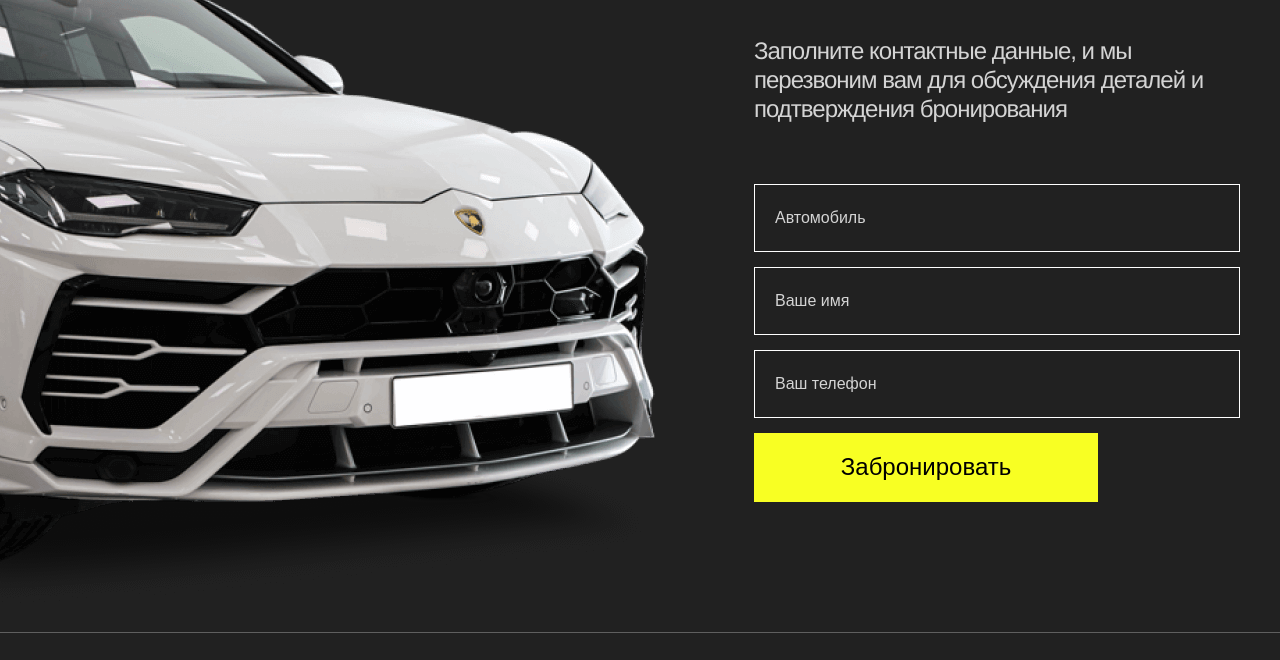
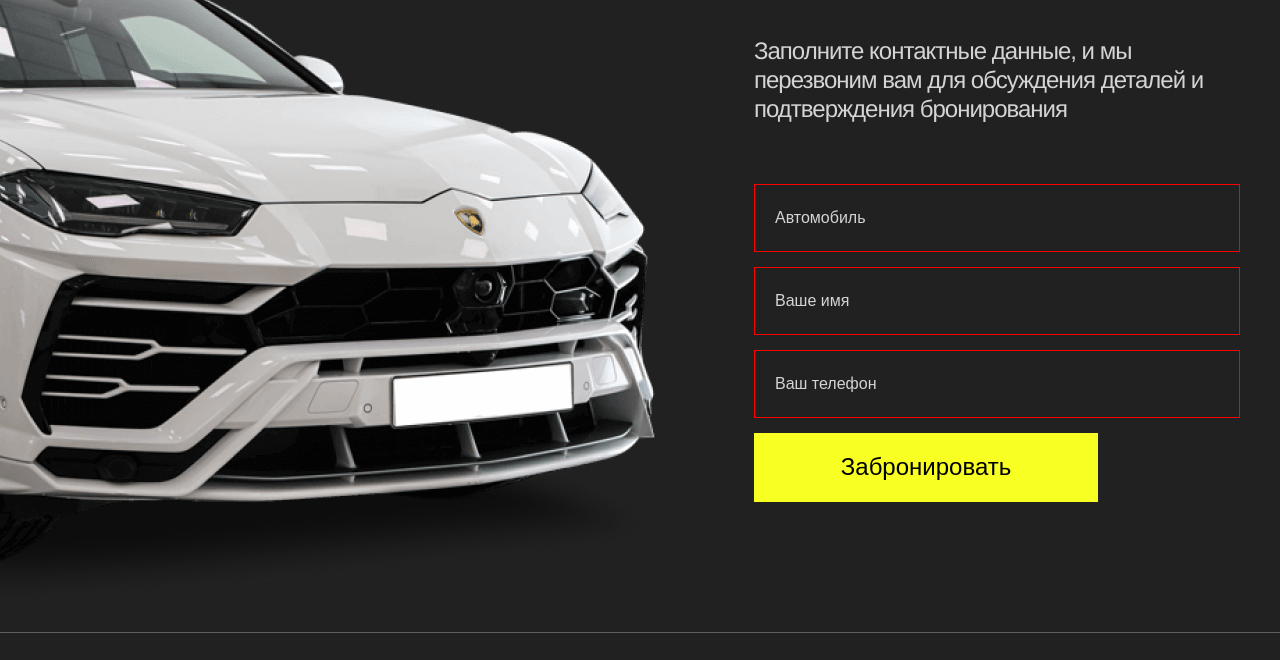
Before and after one commit to Aructurus2000/CarShop, a website: page index.html in a window 1280 px wide. Both pictures are taken after a click on the button "Забронировать". Shown: the part 6006-6666 px from the top of the page. Drawn offline with Linux system fonts and the light colour scheme.

Commit message:
feat: добавил валидацию формы

```diff
--- a/index.html
+++ b/index.html
@@ -431,10 +431,10 @@
                 деталей и подтверждения бронирования
             </p>
             <label class="order-form">
-                <input type="text" placeholder="Автомобиль"/>
-                <input type="text" placeholder="Ваше имя"/>
-                <input type="text" placeholder="Ваш телефон"/>
-                <button class="button" type="button">Забронировать</button>
+                <input type="text" placeholder="Автомобиль" id="car"/>
+                <input type="text" placeholder="Ваше имя" id="name"/>
+                <input type="text" placeholder="Ваш телефон" id="phone"/>
+                <button class="button" type="button" id="order-action">Забронировать</button>
             </label>
         </form>
     </div>
--- a/scripts/index.js
+++ b/scripts/index.js
@@ -23,3 +23,41 @@ filterItems.forEach((item) => {
         carsContent.scrollIntoView({ behavior: 'instant' });
     };
 });
+
+// Получаем элементы формы один раз при загрузке страницы
+const carField = document.getElementById('car');
+const nameField = document.getElementById('name');
+const phoneField = document.getElementById('phone');
+
+// Обработчик для кнопки с id "order-action"
+document.getElementById('order-action').addEventListener('click', function () {
+    // Собираем поля в массив
+    const fields = [carField, nameField, phoneField];
+
+    let hasError = false;
+
+    // Проверяем все поля на заполненность
+    fields.forEach((field) => {
+        if (field.value.trim() === '') {
+            field.style.borderColor = 'red';
+            hasError = true;
+        } else {
+            field.style.borderColor = 'white';
+        }
+    });
+
+    // Дополнительная проверка для поля телефона
+    if (phoneField.value.trim().length < 10) {
+        phoneField.style.borderColor = 'red';
+        hasError = true;
+        alert('Номер телефона должен содержать не менее 10 символов.');
+    }
+
+    // Если все поля валидны
+    if (!hasError) {
+        alert('Спасибо за заявку! Мы скоро свяжемся с вами');
+
+        // Очищаем поля
+        fields.forEach((field) => (field.value = ''));
+    }
+});
```
